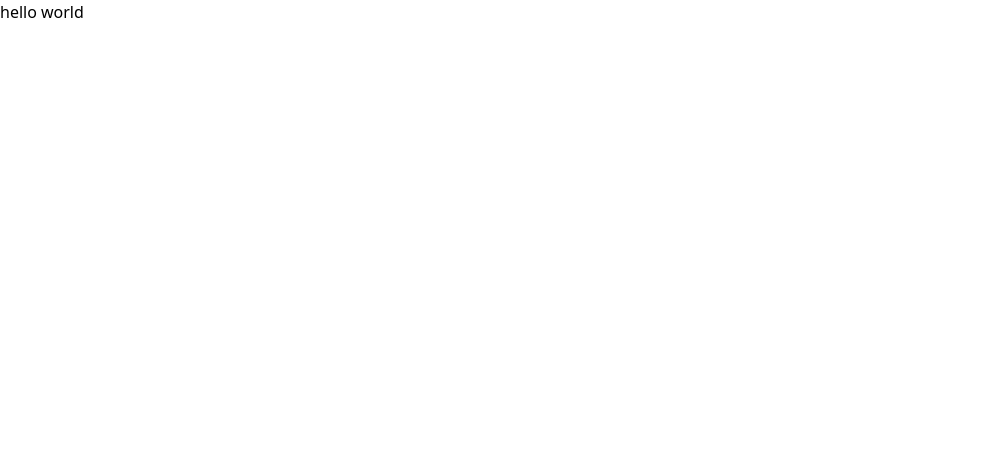
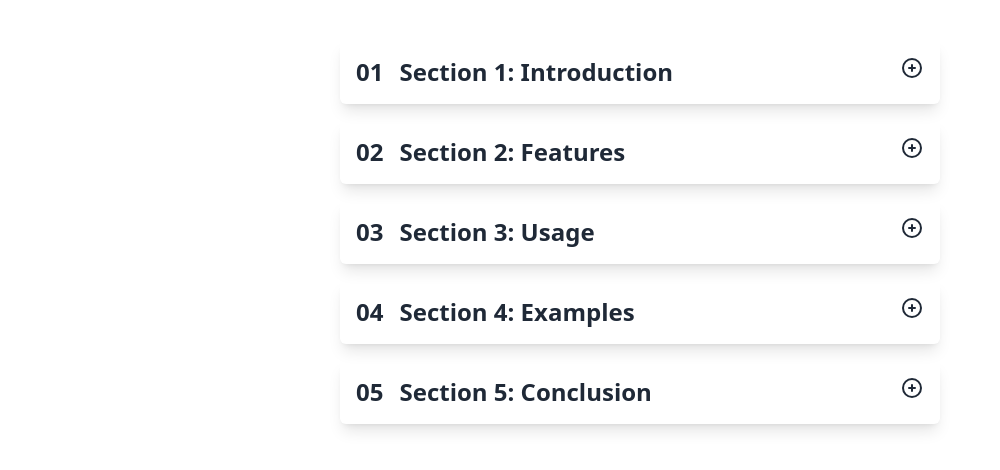
Before and after one commit to arentalb/react-practice-components, a React (Vite) app: page / in a window 1280 px wide. Shown: the top 470 px of the page, without its empty margins (0-1000 px from the left). Built offline with nearby package versions, Linux system fonts and the light colour scheme.

Commit message:
Completed

```diff
--- /dev/null
+++ b/src/Accordion.jsx
@@ -0,0 +1,62 @@
+import { useState } from "react";
+
+export function Accordion({ accordion }) {
+  const [toggleState, setToggleState] = useState(false);
+
+  const handleToggle = () => {
+    setToggleState((prevState) => !prevState);
+  };
+
+  return (
+    <div
+      onClick={handleToggle}
+      className={`grid grid-cols-[auto,1fr,auto] gap-x-4 gap-y-6 w-[600px] shadow-lg text-gray-800 p-4 rounded-md ${
+        toggleState ? "border-t-4 border-t-green-800" : ""
+      }`}
+    >
+      <p
+        className={`${toggleState ? "text-green-800" : ""} text-2xl font-bold`}
+      >
+        0{accordion.id}
+      </p>
+      <p
+        className={`${
+          toggleState ? "text-green-800" : ""
+        } text-2xl font-semibold`}
+      >
+        {accordion.title}
+      </p>
+      <p className={`${toggleState ? "text-green-800" : ""} text-2xl`}>
+        <ToggleIcon toggleState={toggleState} />
+      </p>
+      {toggleState && (
+        <p className={"col-start-2 text-sm"}>{accordion.content}</p>
+      )}
+    </div>
+  );
+}
+
+const ToggleIcon = ({ toggleState }) => (
+  <svg
+    xmlns="http://www.w3.org/2000/svg"
+    fill="none"
+    viewBox="0 0 24 24"
+    strokeWidth={2}
+    stroke="currentColor"
+    className="w-6 h-6"
+  >
+    {toggleState ? (
+      <path
+        strokeLinecap="round"
+        strokeLinejoin="round"
+        d="M15 12H9m12 0a9 9 0 1 1-18 0 9 9 0 0 1 18 0Z"
+      />
+    ) : (
+      <path
+        strokeLinecap="round"
+        strokeLinejoin="round"
+        d="M12 9v6m3-3H9m12 0a9 9 0 1 1-18 0 9 9 0 0 1 18 0Z"
+      />
+    )}
+  </svg>
+);
--- a/src/App.jsx
+++ b/src/App.jsx
@@ -1,5 +1,16 @@
+import { Accordion } from "./Accordion.jsx";
+import { accordionData } from "./data.js";
+
 function App() {
-  return <p>hello world </p>;
+  return (
+    <div className={"flex justify-center items-center mt-10"}>
+      <div className={"space-y-4"}>
+        {accordionData.map((acc) => (
+          <Accordion accordion={acc} key={acc.id} />
+        ))}
+      </div>
+    </div>
+  );
 }
 
 export default App;
--- /dev/null
+++ b/src/data.js
@@ -0,0 +1,32 @@
+export const accordionData = [
+  {
+    id: 1,
+    title: "Section 1: Introduction",
+    content:
+      "Lorem ipsum dolor sit amet, consectetur adipiscing elit. Sed do eiusmod tempor incididunt ut labore et dolore magna aliqua.",
+  },
+  {
+    id: 2,
+    title: "Section 2: Features",
+    content:
+      "Duis aute irure dolor in reprehenderit in voluptate velit esse cillum dolore eu fugiat nulla pariatur.",
+  },
+  {
+    id: 3,
+    title: "Section 3: Usage",
+    content:
+      "Excepteur sint occaecat cupidatat non proident, sunt in culpa qui officia deserunt mollit anim id est laborum.",
+  },
+  {
+    id: 4,
+    title: "Section 4: Examples",
+    content:
+      "Ut enim ad minim veniam, quis nostrud exercitation ullamco laboris nisi ut aliquip ex ea commodo consequat.",
+  },
+  {
+    id: 5,
+    title: "Section 5: Conclusion",
+    content:
+      "Lorem ipsum dolor sit amet, consectetur adipiscing elit. Sed do eiusmod tempor incididunt ut labore et dolore magna aliqua.",
+  },
+];
```
